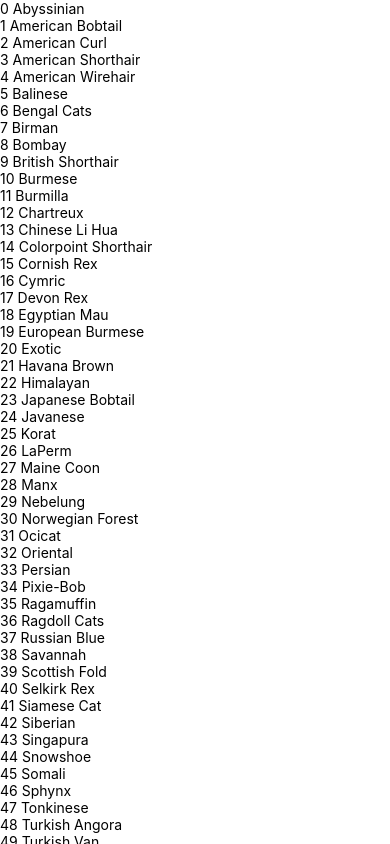
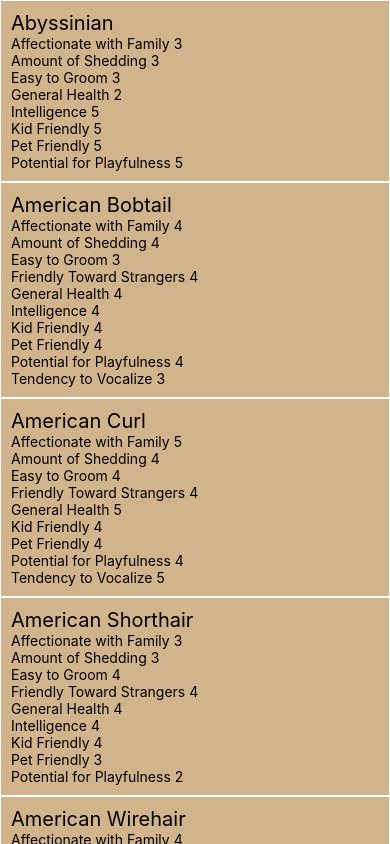
Before and after one commit to chudierp/by-breed, a React Native app: screen / in a window 390 px wide. Shown: the top 844 px of the page. Built offline with nearby package versions, Linux system fonts and the light colour scheme.

Commit message:
breed data displayed

```diff
--- a/App.js
+++ b/App.js
@@ -1,5 +1,5 @@
 import { StatusBar } from 'expo-status-bar';
-import { StyleSheet, FlatList, ScrollView, SafeAreaView, Text, View } from 'react-native';
+import { StyleSheet, FlatList, SafeAreaView, Text, View } from 'react-native';
 
 
 import { cats } from './breeds'
@@ -8,19 +8,25 @@ import Item from './Item'
 export default function App() {
   console.log(cats)
   return (
-      <FlatList
-        data = {cats}
-        renderItem={({ item, index }) => {
-          return <Item title={`${index} ${item.breed}`} />
-        }}
-        keyExtractor={item => item.breed}
+    <SafeAreaView>
+      <View style={styles.listContainer}>
+        <FlatList
+          data = {cats}
+          renderItem={({ item }) => {
+            return <Item data={item} />
+          }}
+          keyExtractor={item => item.breed}
 
-      />
-
+        />
+      </View>
+    </SafeAreaView>
   );
 }
 
 const styles = StyleSheet.create({
+  listContainer: {
+    width: '100%'
+  },
   container: {
     flex: 1,
     backgroundColor: '#fff',
--- a/Item.js
+++ b/Item.js
@@ -1,12 +1,28 @@
 import React from 'react'
-import { View, Text } from 'react-native'
+import { View, Text, StyleSheet } from 'react-native'
 
-function Item({ title }) {
+function Item(props) {
+	const {data} = props
+	const {breed} = data
+	const keys = Object.keys(data).filter(key => key != 'breed')
 	return (
-		<View>
-			<Text>{title}</Text>
+		<View style= {styles.container}>
+			<Text style={styles.label}>{breed}</Text>
+			{keys.map(key => <Text>{key} {data[key]}</Text>)}
 		</View>
 	);
 }
 
+const styles = StyleSheet.create({
+	container: {
+		padding: 10,
+		margin: 1,
+		backgroundColor: 'tan'
+
+	},
+	label: {
+		fontSize: 20,
+	}
+})
+
 export default Item
```
